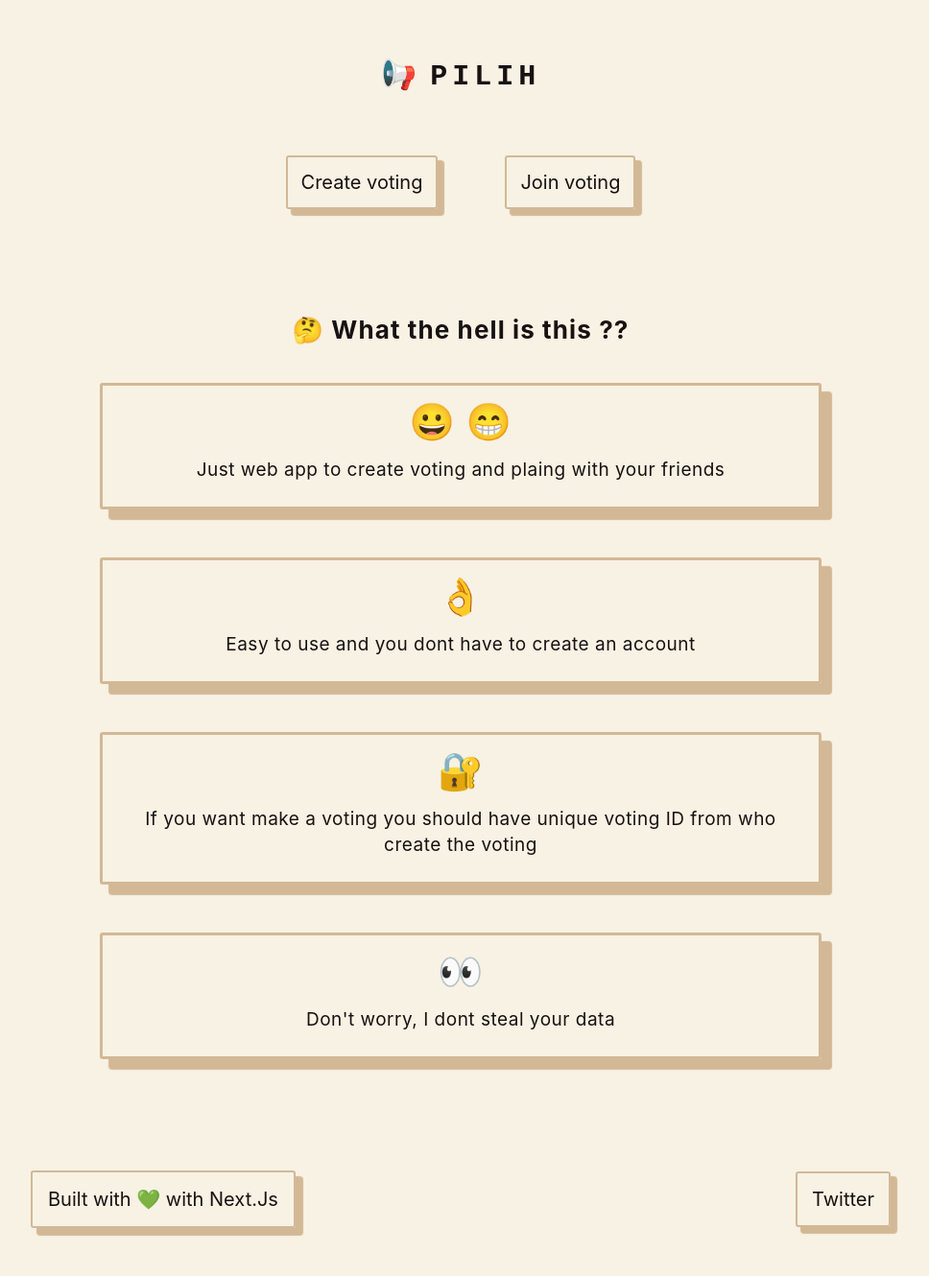
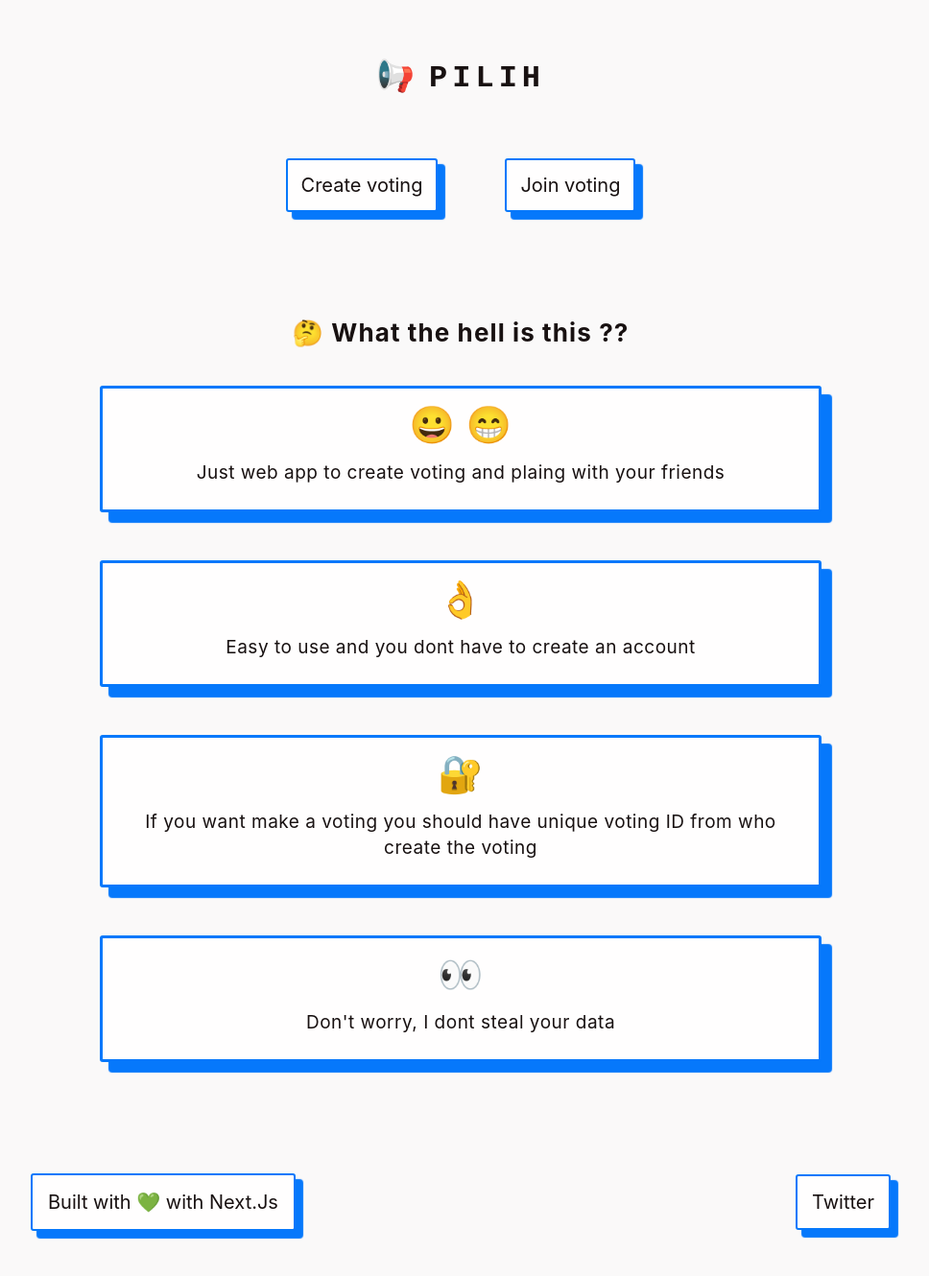
Before and after one commit to apriliandi246/pilih, a Next.js app: page / in a window 1280 px wide. Shown: the top 1330 px of the page at 96% size, without its empty margins (160-1128 px from the left). Built offline with nearby package versions, Linux system fonts and the light colour scheme; no server answers.

Commit message:
re-design the website

```diff
--- a/components/VoteInputId.jsx
+++ b/components/VoteInputId.jsx
@@ -13,7 +13,7 @@ export default function VoteInput({ isSubmit, onSubmit }) {
       event.preventDefault();
       onSubmit(true);
 
-      fire
+      const unsubscribe = fire
          .firestore()
          .collection("votes")
          .doc(idVote.trim())
@@ -31,6 +31,8 @@ export default function VoteInput({ isSubmit, onSubmit }) {
          .catch((err) => {
             throw new Error(err.message);
          });
+
+      return () => unsubscribe();
    }
 
    return (
--- a/pages/vote/[id].js
+++ b/pages/vote/[id].js
@@ -17,7 +17,7 @@ export default function VotePage({ voteId }) {
    const [percentSubjectTwo, setPercentSubjectTwo] = useState(0);
 
    useEffect(() => {
-      fire
+      const unsubscribe = fire
          .firestore()
          .collection("votes")
          .doc(voteId.trim())
@@ -50,6 +50,8 @@ export default function VotePage({ voteId }) {
                setIsLoading(false);
             }, 300);
          });
+
+      return () => unsubscribe();
    }, []);
 
    useEffect(() => {
@@ -72,7 +74,7 @@ export default function VotePage({ voteId }) {
             vote.totalVotesSubjectOne === vote.maxVote ||
             vote.totalVotesSubjectTwo === vote.maxVote
          ) {
-            setIsUserAllow(false);
+            setIsUserAllow(true);
          }
       }
    }, [vote]);
--- a/styles/Spinner.module.css
+++ b/styles/Spinner.module.css
@@ -11,7 +11,7 @@
    height: 60px;
    border-radius: 100%;
    box-sizing: border-box;
-   border: 6px solid #532e2e;
+   border: 6px solid #0678fb;
    border-top-color: transparent;
    animation: spinner 0.7s linear infinite;
 }
--- a/styles/form.module.css
+++ b/styles/form.module.css
@@ -24,51 +24,49 @@
 .input__input,
 .input__textarea {
    outline: none;
-   padding: 0.6rem;
+   padding: 0.7rem;
    font-size: 1rem;
-   text-indent: 1px;
    line-height: 23px;
-   border-radius: 4px;
+   text-indent: 0.5px;
+   border-radius: 3px;
    margin-bottom: 25px;
-   border: 1px solid #756969;
-   transition: box-shadow 0.1s linear;
+   border: 2px solid #0678fb;
+   transition: box-shadow ease-in 0.1s;
+   box-shadow: 7px 7px 1px 1px #0678fb;
 }
 
 .input__textarea {
    resize: none;
    white-space: pre-line;
+   box-shadow: 12px 12px 1px 1px #0678fb;
 }
 
 .submit__btn {
    width: 100%;
    outline: none;
    color: #000000;
-   padding: 0.6rem;
+   padding: 0.7rem;
    font-size: 1rem;
    cursor: pointer;
-   margin-top: 10px;
-   border-radius: 4px;
-   background-color: #f5f5f5;
-   border: 1px solid #756969;
-   transition: background-color 0.1s, box-shadow 0.1s linear;
+   margin-top: 20px;
+   border-radius: 3px;
+   background-color: #fffefe;
+   border: 2px solid #0678fb;
+   transition: box-shadow ease-in 0.1s;
+   box-shadow: 7px 7px 1px 1px #0678fb;
+}
+
+.input__input:focus,
+.input__textarea:focus {
+   box-shadow: 3px 3px 1px 1px #0678fb;
 }
 
 .submit__btn:disabled {
    pointer-events: none;
 }
 
-.submit__btn:hover {
-   background-color: #f1ecec;
-}
-
 .submit__btn:focus {
-   background-color: #f5f5f5;
-   box-shadow: 0 0 0.7px 3px #532e2eab;
-}
-
-.input__input:focus,
-.input__textarea:focus {
-   box-shadow: 0 0 0.7px 3px #532e2eab;
+   box-shadow: 3px 3px 1px 1px #0678fb;
 }
 
 @media screen and (min-width: 600px) {
@@ -79,18 +77,18 @@
 
 @media screen and (min-width: 760px) {
    .input__input {
-      padding: 0.5rem;
+      padding: 0.6rem;
    }
 
    .input__label {
-      font-size: 0.9rem;
       margin-bottom: 13px;
+      font-size: calc(0.9rem + 1px);
    }
 
    .input__input,
    .input__textarea {
-      font-size: 0.9rem;
       margin-bottom: 30px;
+      font-size: calc(0.9rem + 1px);
    }
 
    .input__textarea {
@@ -98,6 +96,6 @@
    }
 
    .submit__btn {
-      font-size: 0.9rem;
+      font-size: calc(0.9rem + 1px);
    }
 }
--- a/styles/globals.css
+++ b/styles/globals.css
@@ -7,15 +7,19 @@
 }
 
 ::-webkit-scrollbar {
-   background: #f2efe4;
+   width: 13px;
+}
+
+::-webkit-scrollbar-track {
+   box-shadow: inset 0 0 3px grey;
 }
 
 ::-webkit-scrollbar-thumb {
-   background-color: rgba(95, 88, 88, 0.5);
+   background-color: #0678fb99;
 }
 
 ::-webkit-scrollbar-thumb:hover {
-   background-color: rgba(95, 88, 88, 0.8);
+   background-color: #0678fb;
 }
 
 a,
@@ -38,7 +42,7 @@ summary {
 }
 
 body {
-   background-color: #f7f2e4;
+   background-color: #faf9f9;
    font-family: -apple-system, BlinkMacSystemFont, "Segoe UI", Roboto, Oxygen,
       Ubuntu, Cantarell, "Open Sans", "Helvetica Neue", sans-serif;
 }
--- a/styles/home.module.css
+++ b/styles/home.module.css
@@ -1,5 +1,5 @@
 .container {
-   width: 88%;
+   width: 86%;
    display: flex;
    align-items: center;
    flex-direction: column;
@@ -17,7 +17,7 @@
 .header__title {
    padding: 20px;
    color: #181111;
-   font-size: 1.5rem;
+   font-size: 1.6rem;
    font-weight: bold;
    border-radius: 5px;
    letter-spacing: 5px;
@@ -35,8 +35,8 @@
    align-items: center;
 }
 
-.header_button__create,
-.header_button__join {
+.header_button__join,
+.header_button__create {
    padding: 14px;
    outline: none;
    color: #181111;
@@ -44,10 +44,10 @@
    font-size: 1rem;
    border-radius: 3px;
    text-decoration: none;
-   border: 2px solid #d3b896;
-   background-color: transparent;
+   border: 2px solid #0678fb;
+   background-color: #fffefe;
    transition: box-shadow ease-in 0.1s;
-   box-shadow: 6px 6px 1px 1px #d3b896;
+   box-shadow: 7px 7px 1px 1px #0678fb;
 }
 
 .about {
@@ -81,8 +81,9 @@
    letter-spacing: 0.5px;
    flex-direction: column;
    justify-content: center;
-   border: 3px solid #d3b896;
-   box-shadow: 10px 10px 1px 1px #d3b896;
+   border: 3px solid #0678fb;
+   background-color: #fffefe;
+   box-shadow: 10px 10px 1px 1px #0678fb;
 }
 
 .about__sub_title {
@@ -106,8 +107,9 @@
    padding: 16px;
    color: #181111;
    border-radius: 3px;
-   border: 2px solid #d3b896;
-   box-shadow: 7px 7px 1px 1px #d3b896;
+   background-color: #fffefe;
+   border: 2px solid #0678fb;
+   box-shadow: 7px 7px 1px 1px #0678fb;
 }
 
 .footer__link {
@@ -118,15 +120,16 @@
    font-size: 1rem;
    border-radius: 3px;
    text-decoration: none;
-   border: 2px solid #d3b896;
+   border: 2px solid #0678fb;
+   background-color: #fffefe;
    transition: box-shadow ease-in 0.1s;
-   box-shadow: 6px 6px 1px 1px #d3b896;
+   box-shadow: 7px 7px 1px 1px #0678fb;
 }
 
-.footer__link:hover,
-.header_button__join:hover,
-.header_button__create:hover {
-   box-shadow: 2.5px 2.5px 1px 1px #d3b896;
+.footer__link:focus,
+.header_button__join:focus,
+.header_button__create:focus {
+   box-shadow: 3px 3px 1px 1px #0678fb;
 }
 
 .header_button__join:disabled,
@@ -152,6 +155,14 @@
    .footer {
       margin-top: 3.3rem;
       justify-content: space-between;
+   }
+}
+
+@media screen and (max-width: 570px) {
+   .footer {
+      gap: 37px;
+      align-items: flex-end;
+      flex-direction: column;
    }
 }
 
--- a/styles/vote.module.css
+++ b/styles/vote.module.css
@@ -1,5 +1,5 @@
 .container {
-   width: 90%;
+   width: 88%;
    margin: 5rem auto 50px auto;
    animation: scaleAnimation 0.2s;
 }
@@ -18,13 +18,9 @@
    border-radius: 3px;
    display: inline-block;
    text-decoration: none;
-   border: 2px solid #d3b896;
+   border: 2px solid #0678fb;
    transition: box-shadow ease-in 0.1s;
-   box-shadow: 6px 6px 1px 1px #d3b896;
-}
-
-.home__link:hover {
-   box-shadow: 3px 3px 1px 1px #d3b896;
+   box-shadow: 6px 6px 1px 1px #0678fb;
 }
 
 .vote__title {
@@ -34,8 +30,8 @@
    border-radius: 3px;
    padding-block: 20px;
    margin-bottom: 4rem;
-   border: 2px solid #d3b896;
-   box-shadow: 7px 7px 1px 1px #d3b896;
+   border: 2px solid #0678fb;
+   box-shadow: 8px 8px 1px 1px #0678fb;
 }
 
 .vote__subject {
@@ -54,7 +50,7 @@
    margin: 10px auto;
    border-radius: 3px;
    position: relative;
-   border: 2px solid #826f55;
+   border: 2px solid #0678fb;
    background-color: transparent;
 }
 
@@ -71,7 +67,7 @@
    width: 180px;
    height: 100%;
    position: absolute;
-   background-color: #e2c8a7;
+   background-color: #0678fb;
    transition: width 0.2s ease-in-out;
    animation: loading 1s ease-in-out infinite;
 }
@@ -91,9 +87,10 @@
    font-size: 1rem;
    cursor: pointer;
    border-radius: 3px;
-   background-color: #f5f5f5;
-   border: 1px solid #5f5858;
-   transition: background-color 0.1s, box-shadow 0.1s linear;
+   background-color: #fffefe;
+   border: 2px solid #0678fb;
+   transition: box-shadow ease-in 0.1s;
+   box-shadow: 6px 6px 1px 1px #0678fb;
 }
 
 .vote__details {
@@ -103,8 +100,8 @@
    padding-block: 10px;
    padding-inline: 15px;
    border: 2px solid #d3b896;
-   transition: box-shadow ease-in 0.1s;
-   box-shadow: 7px 7px 1px 1px #d3b896;
+   border: 2px solid #0678fb;
+   box-shadow: 8px 8px 1px 1px #0678fb;
 }
 
 .vote__show_details {
@@ -130,13 +127,16 @@
    letter-spacing: 0.6px;
 }
 
-.vote__submit_btn:hover {
-   background-color: #f1ecec;
+.vote__submit_btn:focus {
+   box-shadow: 3px 3px 1px 1px #0678fb;
 }
 
-.vote__submit_btn:focus {
-   background-color: #f5f5f5;
-   box-shadow: 0 0 0.7px 3px #522d2dab;
+.home__link:focus {
+   box-shadow: 3px 3px 1px 1px #0678fb;
+}
+
+.vote__details:hover .vote__show_details {
+   text-decoration: underline;
 }
 
 @keyframes scaleAnimation {
@@ -153,15 +153,15 @@
 
 @keyframes loading {
    0% {
-      background-color: rgba(130, 111, 85, 1);
+      background-color: rgba(6, 120, 251, 1);
    }
 
    50% {
-      background-color: rgba(130, 111, 85, 0.8);
+      background-color: rgba(6, 120, 251, 0.8);
    }
 
    100% {
-      background-color: rgba(130, 111, 85, 1);
+      background-color: rgba(6, 120, 251, 1);
    }
 }
 
@@ -175,12 +175,12 @@
    .vote__vote_by,
    .vote__desc_details {
       line-height: 28px;
-      font-size: 0.9rem;
+      font-size: calc(0.9rem + 1px);
    }
 
    .home__link,
    .vote__submit_btn {
-      font-size: 0.9rem;
+      font-size: calc(0.9rem + 1px);
    }
 
    .vote__vote_by {
```
